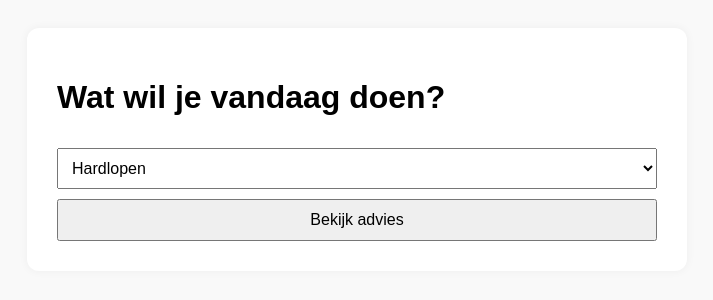
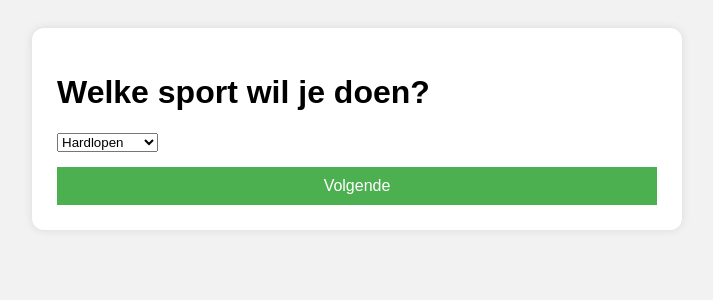
Before and after one commit to Tijn-code/delege-app, a Flask app: page / in a window 1280 px wide. Shown: the top 300 px of the page, without its empty margins (283-996 px from the left). Run offline with Flask 3, Linux system fonts and the light colour scheme.

Commit message:
Add files via upload

```diff
--- a/app.py
+++ b/app.py
@@ -1,19 +1,57 @@
 
-from flask import Flask, render_template, request
-from datetime import datetime, timedelta
+from flask import Flask, render_template, request, redirect, url_for
 
 app = Flask(__name__)
 
+sports = ["hardlopen", "kracht_boven", "kracht_onder", "padel"]
+
+def is_allowed(chosen, last_done):
+    # Verbodslijst per sport
+    forbidden = {
+        "hardlopen": ["kracht_onder", "padel", "hardlopen"],
+        "kracht_boven": ["kracht_boven"],
+        "kracht_onder": ["kracht_onder", "hardlopen"],
+        "padel": ["padel", "kracht_onder", "hardlopen"]
+    }
+    for sport in forbidden.get(chosen, []):
+        if last_done.get(sport, 3) <= 1:
+            return False
+    return True
+
+def suggest_alternatives(chosen, last_done):
+    allowed = []
+    for sport in sports:
+        if sport != chosen and is_allowed(sport, last_done):
+            if sport != "padel":
+                allowed.append((sport, last_done.get(sport, 3)))
+    if not allowed:
+        return []
+    # Sorteer op hoe lang geleden (hoogst eerst)
+    allowed.sort(key=lambda x: -x[1])
+    beste_score = allowed[0][1]
+    beste_opties = [sport for sport, dagen in allowed if dagen == beste_score]
+    return beste_opties
+
 @app.route("/", methods=["GET", "POST"])
 def index():
-    result = None
     if request.method == "POST":
-        sport = request.form.get("sport")
-        result = {
-            "advies": f"Je hebt gekozen voor: {sport}.",
-            "alternatief": "Vandaag kun je bijvoorbeeld kracht boven doen als alternatief."
-        }
-    return render_template("index.html", result=result)
+        gekozen = request.form.get("sport")
+        return redirect(url_for('vragen', sport=gekozen))
+    return render_template("index.html", sports=sports)
+
+@app.route("/vragen/<sport>", methods=["GET", "POST"])
+def vragen(sport):
+    andere = [s for s in sports if s != sport]
+    vragenlijst = [f"Wanneer heb je voor het laatst {s.replace('_', ' ')} gedaan?" for s in andere]
+    if request.method == "POST":
+        last_done = {}
+        for s in andere:
+            value = int(request.form.get(s))
+            last_done[s] = value
+        toegestaan = is_allowed(sport, last_done)
+        suggesties = suggest_alternatives(sport, last_done)
+        return render_template("resultaat.html", gekozen=sport, toegestaan=toegestaan, suggesties=suggesties)
+    return render_template("vragen.html", sport=sport, vragen=zip(andere, vragenlijst))
 
 if __name__ == "__main__":
     app.run(host="0.0.0.0", port=10000)
--- a/static/style.css
+++ b/static/style.css
@@ -1,23 +1,26 @@
 
 body {
     font-family: Arial, sans-serif;
-    background: #f9f9f9;
+    background: #f2f2f2;
     padding: 20px;
 }
 .container {
+    background: white;
+    padding: 25px;
     max-width: 600px;
-    margin: 0 auto;
-    background: white;
-    padding: 30px;
+    margin: auto;
     border-radius: 12px;
-    box-shadow: 0 0 10px rgba(0,0,0,0.05);
+    box-shadow: 0 0 10px rgba(0,0,0,0.1);
 }
-select, button {
+button {
+    margin-top: 15px;
+    padding: 10px;
+    width: 100%;
+    background: #4CAF50;
+    color: white;
+    border: none;
     font-size: 16px;
-    padding: 10px;
-    margin-top: 10px;
-    width: 100%;
 }
-.advies {
-    margin-top: 30px;
+ul {
+    padding-left: 20px;
 }
--- a/templates/index.html
+++ b/templates/index.html
@@ -1,32 +1,18 @@
 
 <!doctype html>
-<html lang="nl">
-<head>
-    <meta charset="utf-8">
-    <title>Delege Sportadvies</title>
-    <meta name="viewport" content="width=device-width, initial-scale=1">
-    <link rel="stylesheet" href="/static/style.css">
-</head>
+<html>
+<head><title>Kies je sport</title><meta name="viewport" content="width=device-width, initial-scale=1"><link rel="stylesheet" href="/static/style.css"></head>
 <body>
 <div class="container">
-        <h1>Wat wil je vandaag doen?</h1>
+    <h1>Welke sport wil je doen?</h1>
     <form method="post">
         <select name="sport">
-                <option value="hardlopen">Hardlopen</option>
-                <option value="kracht_boven">Kracht bovenlichaam</option>
-                <option value="kracht_onder">Kracht onderlichaam</option>
-                <option value="padel">Padel</option>
+            {% for sport in sports %}
+                <option value="{{ sport }}">{{ sport.replace('_', ' ').capitalize() }}</option>
+            {% endfor %}
         </select>
-            <button type="submit">Bekijk advies</button>
+        <button type="submit">Volgende</button>
     </form>
-
-        {% if result %}
-            <div class="advies">
-                <h2>Advies</h2>
-                <p>{{ result.advies }}</p>
-                <p><strong>Alternatief:</strong> {{ result.alternatief }}</p>
-            </div>
-        {% endif %}
 </div>
 </body>
 </html>
```
Also changed, not shown: templates/resultaat.html (added, +26 -0 lines), templates/vragen.html (added, +19 -0 lines). Lines whose indentation alone changed are shown as unchanged.
